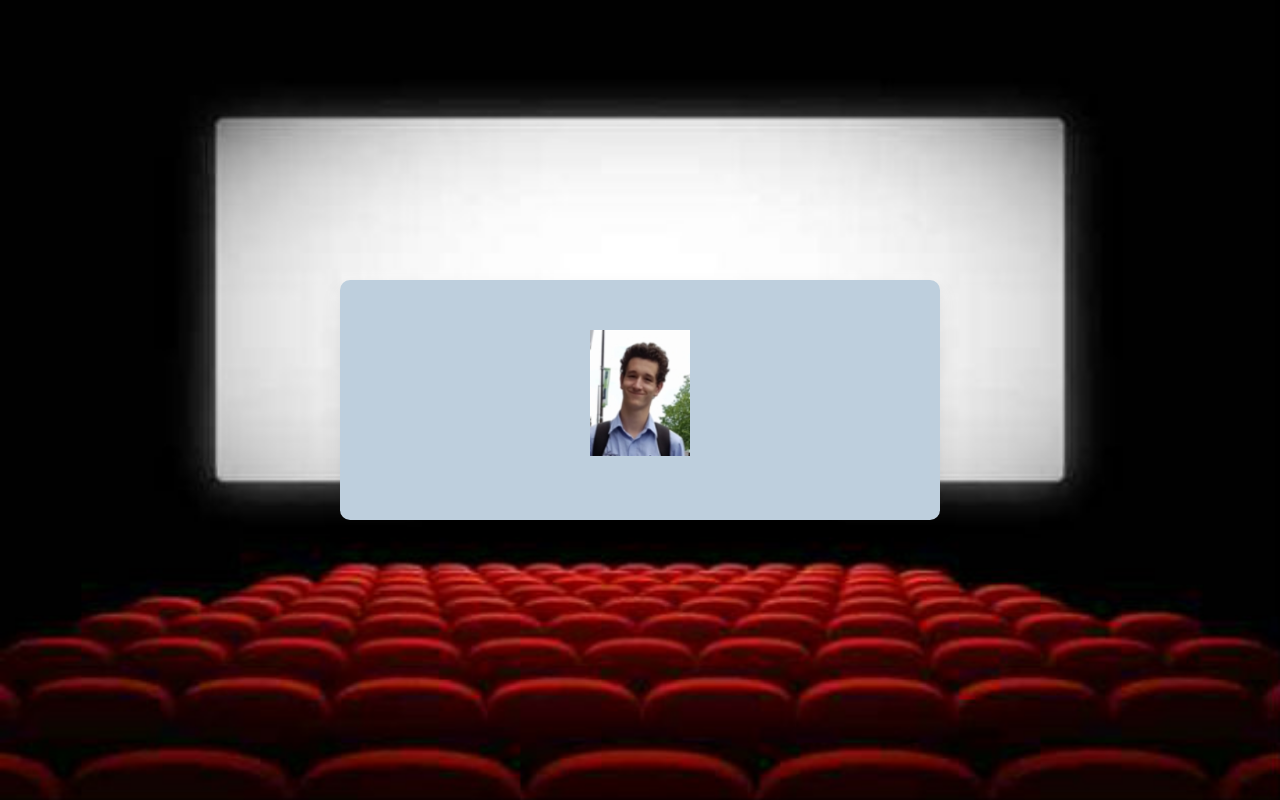
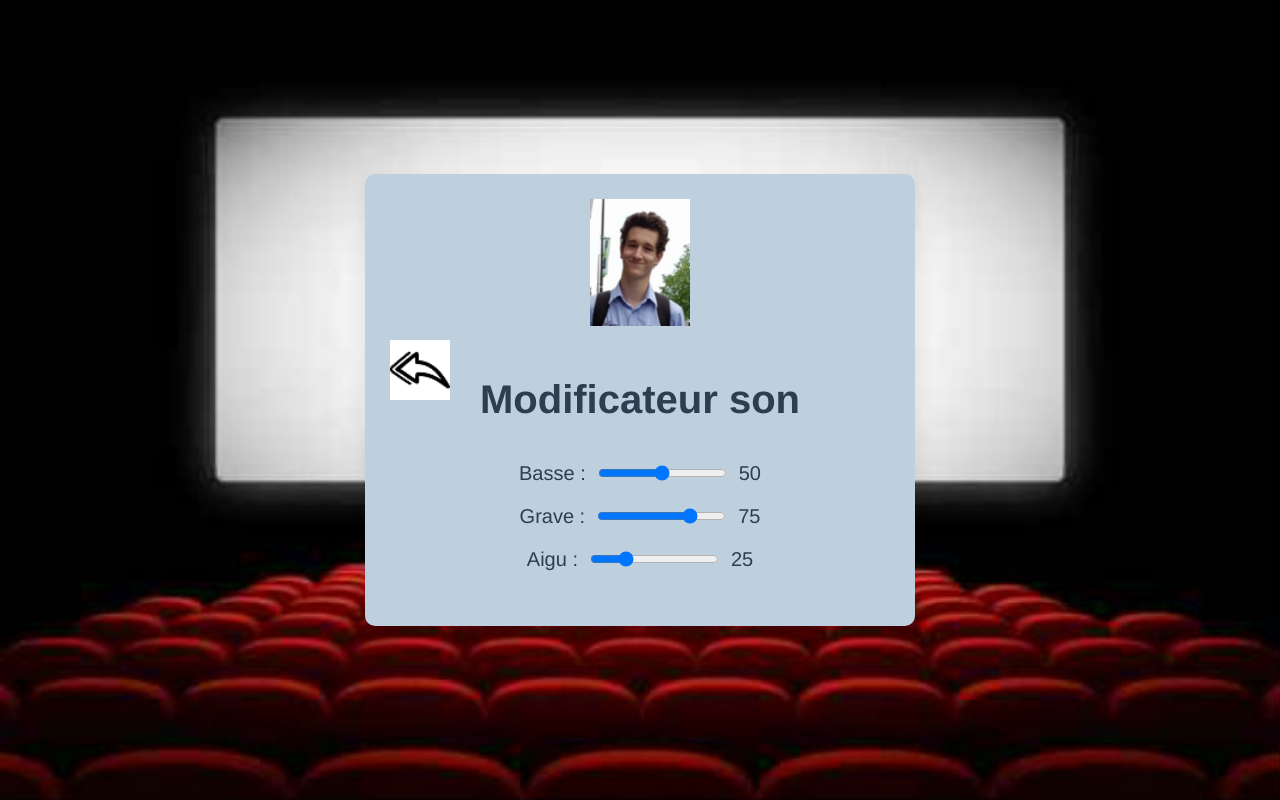
Before and after one commit to brailly-julien/P_Cine, a Vue app: page /pageson in a window 1280 px wide. Before the commit this address had no page. Built offline with nearby package versions, Linux system fonts and the light colour scheme.

Commit message:
PageSon
Ajout page son pour modif Basse, ..

```diff
--- a/src/App.vue
+++ b/src/App.vue
@@ -47,7 +47,7 @@ html, body {
 }
 
 .container {
-  padding: 50px;
+  padding: 25px;
   background-color: #becfdd;
   border-radius: 10px;
   box-shadow: 0 10px 20px rgba(0, 0, 0, 0.1);
--- a/src/components/PageSetup.vue
+++ b/src/components/PageSetup.vue
@@ -15,13 +15,13 @@
         <router-link to="/pagelangue">
             <button class="CinemaSetup-option">Langues</button>
         </router-link>
-        <router-link to="/pagerestauration">
+        <router-link to="/pagesetup">
             <button class="CinemaSetup-option">Siège</button>
         </router-link>
-        <router-link to="/pagerestauration">
+        <router-link to="/pageson">
             <button class="CinemaSetup-option">Son</button>
         </router-link>
-        <router-link to="/pagerestauration">
+        <router-link to="/pagesetup">
             <button class="CinemaSetup-option">Autres</button>
         </router-link>
         </div>
--- /dev/null
+++ b/src/components/PageSon.vue
@@ -0,0 +1,40 @@
+<template>
+    <div class="page-son">
+        <router-link to="/PageSetup">
+            <img src="../assets/back.png" alt="Retour" class="back-button"/>
+        </router-link>
+        <h1>Modificateur son</h1>
+
+        <div class="control">
+            <label for="slider">Basse :</label>
+            <input id="slider" type="range" v-model="sliderValue1" min="0" max="100"/>
+            <span>{{ sliderValue1 }}</span>
+        </div>
+        <div class="control">
+            <label for="slider">Grave :</label>
+            <input id="slider" type="range" v-model="sliderValue2" min="0" max="100"/>
+            <span>{{ sliderValue2 }}</span>
+        </div>
+        <div class="control">
+            <label for="slider">Aigu :</label>
+            <input id="slider" type="range" v-model="sliderValue3" min="0" max="100"/>
+            <span>{{ sliderValue3 }}</span>
+        </div>
+
+    </div>
+</template>
+
+  <script>
+  export default {
+    name: 'PageSon',
+    data() {
+      return {
+        sliderValue1: 50,
+        sliderValue2: 75,
+        sliderValue3: 25,
+      }
+    }
+  }
+  </script>
+
+  <style src="../styles/PageSon.css" lang="css"></style>
--- a/src/router.js
+++ b/src/router.js
@@ -6,6 +6,7 @@ import PageRestauration from './components/PageRestauration.vue'
 import PageSetup from './components/PageSetup.vue'
 import PagePanier from './components/PagePanier'
 import PageLangue from './components/PageLangue.vue'
+import PageSon from './components/PageSon.vue'
 
 const routes = [
   { path: '/', component: PageAccueil },
@@ -15,6 +16,7 @@ const routes = [
   { path: '/pagesetup', component: PageSetup },
   { path: '/pagepanier', component: PagePanier },
   { path: '/pagelangue', component: PageLangue },
+  { path: '/pageson', component: PageSon },
 ]
 
 const router = createRouter({
--- a/src/styles/PageRestauration.css
+++ b/src/styles/PageRestauration.css
@@ -40,7 +40,7 @@ button {
 
 .menu-container {
   display: flex;
-  justify-content: space-between;
+  justify-content: center;
 }
 
 .item-container {
@@ -49,3 +49,7 @@ button {
   align-items: center;
   cursor: pointer;
 }
+
+.menu-img {
+  height: 60%;
+}
--- /dev/null
+++ b/src/styles/PageSon.css
@@ -0,0 +1,27 @@
+.page-son {
+    display: flex;
+    flex-direction: column;
+    align-items: center;
+    padding: 10px;
+    font-size: 20px;
+    position: relative;
+  }
+
+  .page-son h1 {
+    color: #2c3e50;
+    margin-bottom: 40px;
+  }
+
+  .control {
+    display: flex;
+    align-items: center;
+    margin-bottom: 20px;
+  }
+
+  .control label {
+    margin-right: 10px;
+  }
+
+  .control span {
+    margin-left: 10px;
+  }
```
